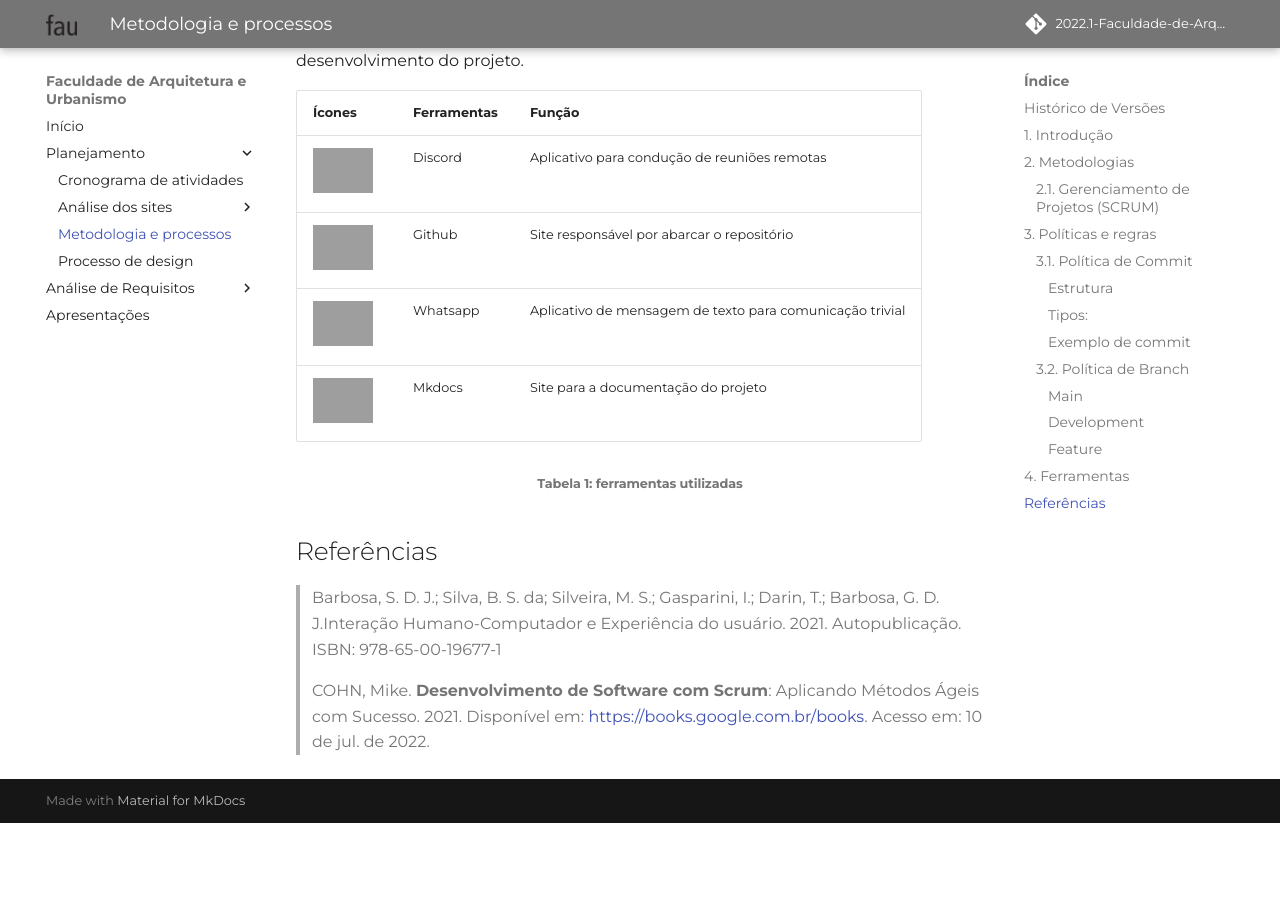
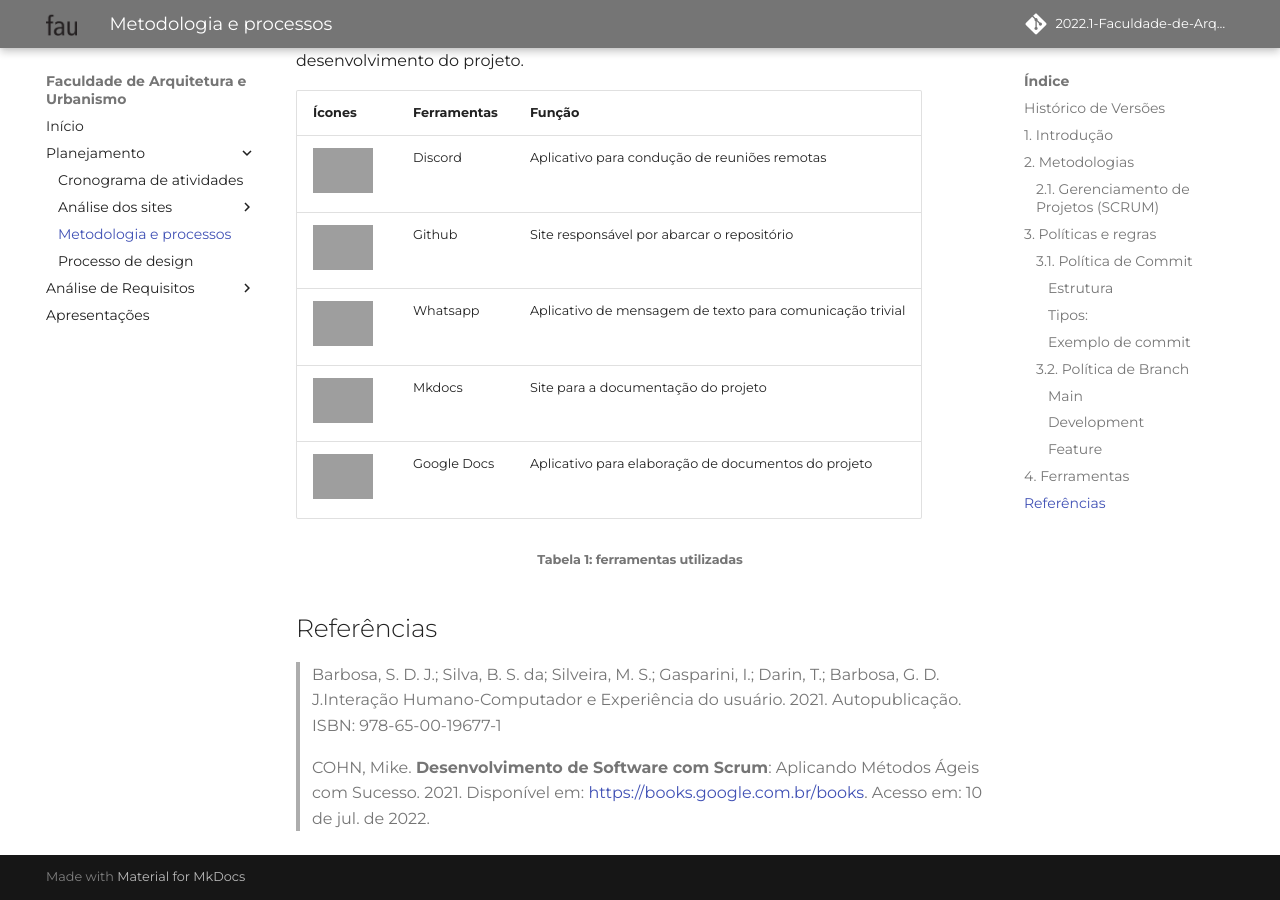
Before and after one commit to Mateusvff/2022.1-Faculdade-de-Arquitetura-e-Urbanismo, an MkDocs documentation site: the page built from docs/planejamento/metodologia-e-processos.md, in a window 1280 px wide and 900 px high, scrolled down 2814 px. Built offline with MkDocs 1.6.1 and Material for MkDocs 9.7.7, drawn with Linux system fonts in a browser that asks for light colours; some web fonts are replaced; comment, search, counter and statistics services are not loaded; before the commit the page ends 3637 px from its top, so only the background shows below that; grey boxes are pictures that could not be loaded.

Commit message:
Inclusão de Nova Ferramenta

```diff
--- a/docs/planejamento/metodologia-e-processos.md
+++ b/docs/planejamento/metodologia-e-processos.md
@@ -86,6 +86,7 @@ A tabela abaixo mostra quais foram as ferramentas utilizadas pela equipe no dese
 |<img src="https://user-images.githubusercontent.com/54439337/178488593-7d264a24-1a36-41c5-81cd-88a07b0f6c04.png" height= 60 width=60> | Github| Site responsável  por abarcar o repositório |
 |<img src="https://user-images.githubusercontent.com/54439337/178488687-c0b4806d-6d4f-49e0-ac83-70490371a6cc.png" height= 60 width=60> | Whatsapp| Aplicativo de mensagem de texto para comunicação trivial |
 |<img src="https://user-images.githubusercontent.com/54439337/178488789-69ddaafc-2d25-4d76-b780-3a90bda82ee6.png" height= 60 width=60> | Mkdocs| Site para a documentação do projeto |
+|<img src="https://user-images.githubusercontent.com/72623771/181744117-8c4402d5-b7a9-43b6-ad5f-aa22fe31ad4d.png" height= 60 width=60> | Google Docs| Aplicativo para elaboração de documentos do projeto |
 <h6 align = "center">Tabela 1: ferramentas utilizadas</h6>
 
 ## Referências
```
